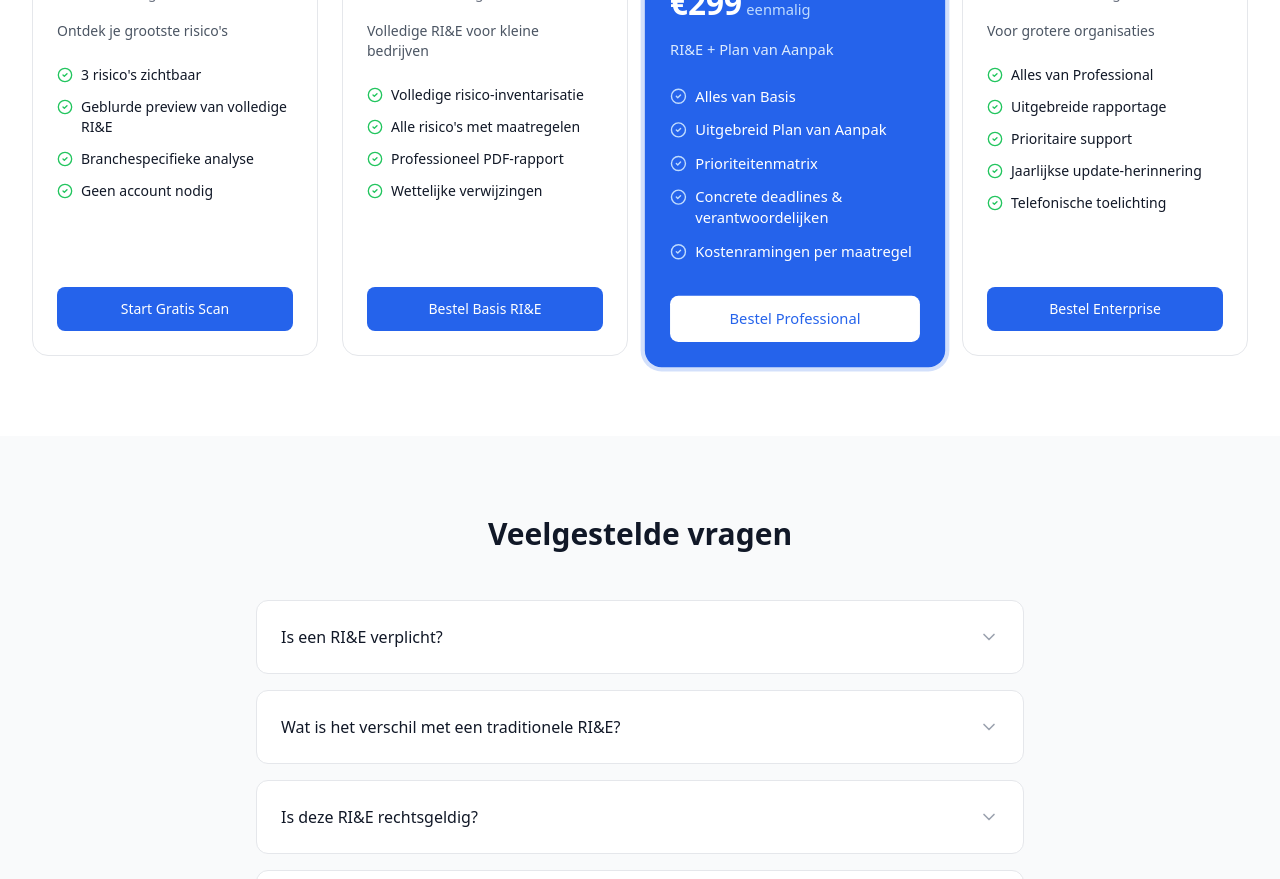
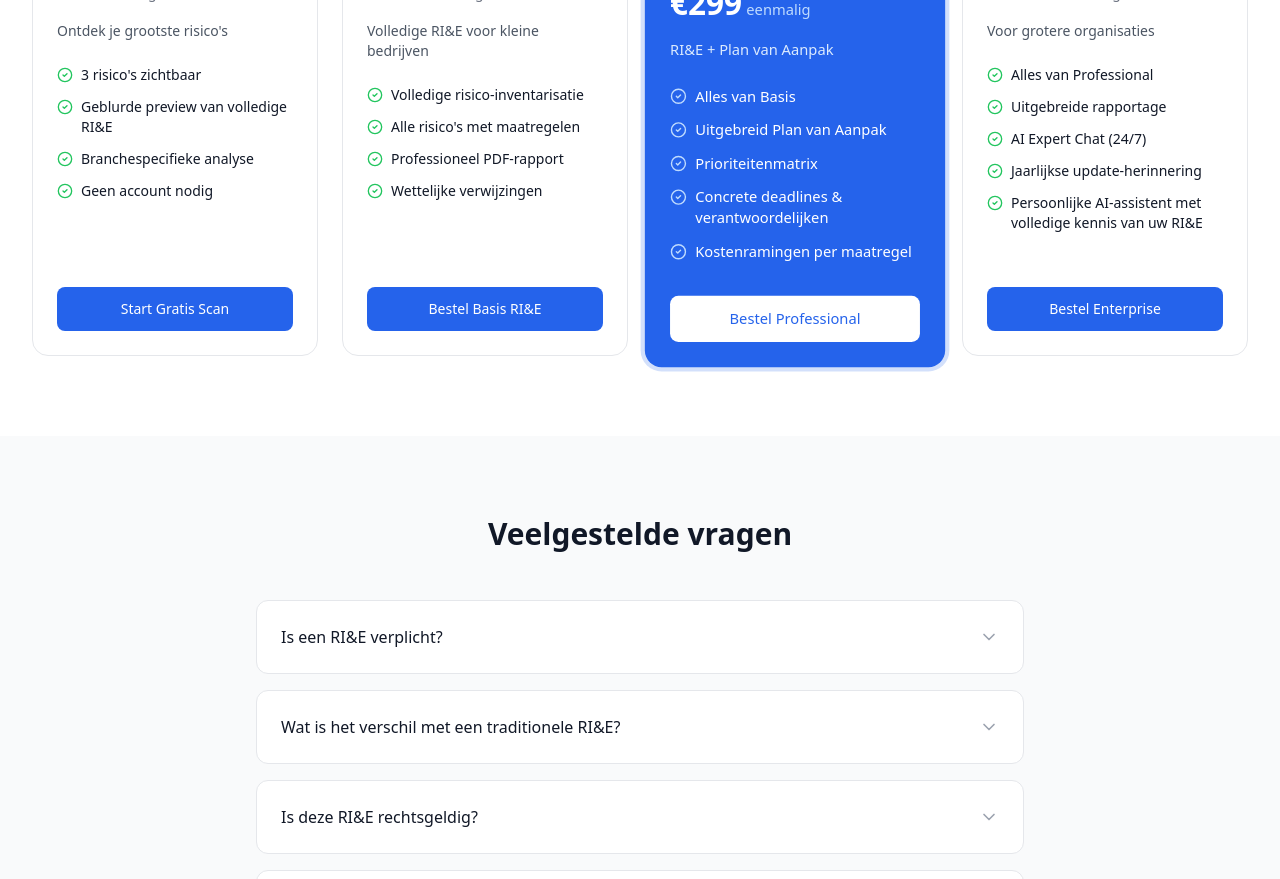
Before and after one commit to Snuushco/snelrie, a Next.js app: page / in a window 1280 px wide. Shown: the part 2040-2919 px from the top of the page. Built offline with nearby package versions, Linux system fonts and the light colour scheme.

Commit message:
Replace telefonische toelichting with 24/7 AI Expert Chat

```diff
--- a/app/page.tsx
+++ b/app/page.tsx
@@ -66,9 +66,9 @@ const pricingTiers = [
     features: [
       "Alles van Professional",
       "Uitgebreide rapportage",
-      "Prioritaire support",
+      "AI Expert Chat (24/7)",
       "Jaarlijkse update-herinnering",
-      "Telefonische toelichting",
+      "Persoonlijke AI-assistent met volledige kennis van uw RI&E",
     ],
     cta: "Bestel Enterprise",
     href: "/scan?tier=ENTERPRISE",
--- a/lib/stripe.ts
+++ b/lib/stripe.ts
@@ -28,6 +28,6 @@ export const PRICING = {
   ENTERPRISE: {
     price: 49900,
     label: "Enterprise RI&E",
-    description: "Uitgebreide RI&E + PvA + prioritair support",
+    description: "Uitgebreide RI&E + PvA + 24/7 AI Expert Chat",
   },
 } as const;
```
